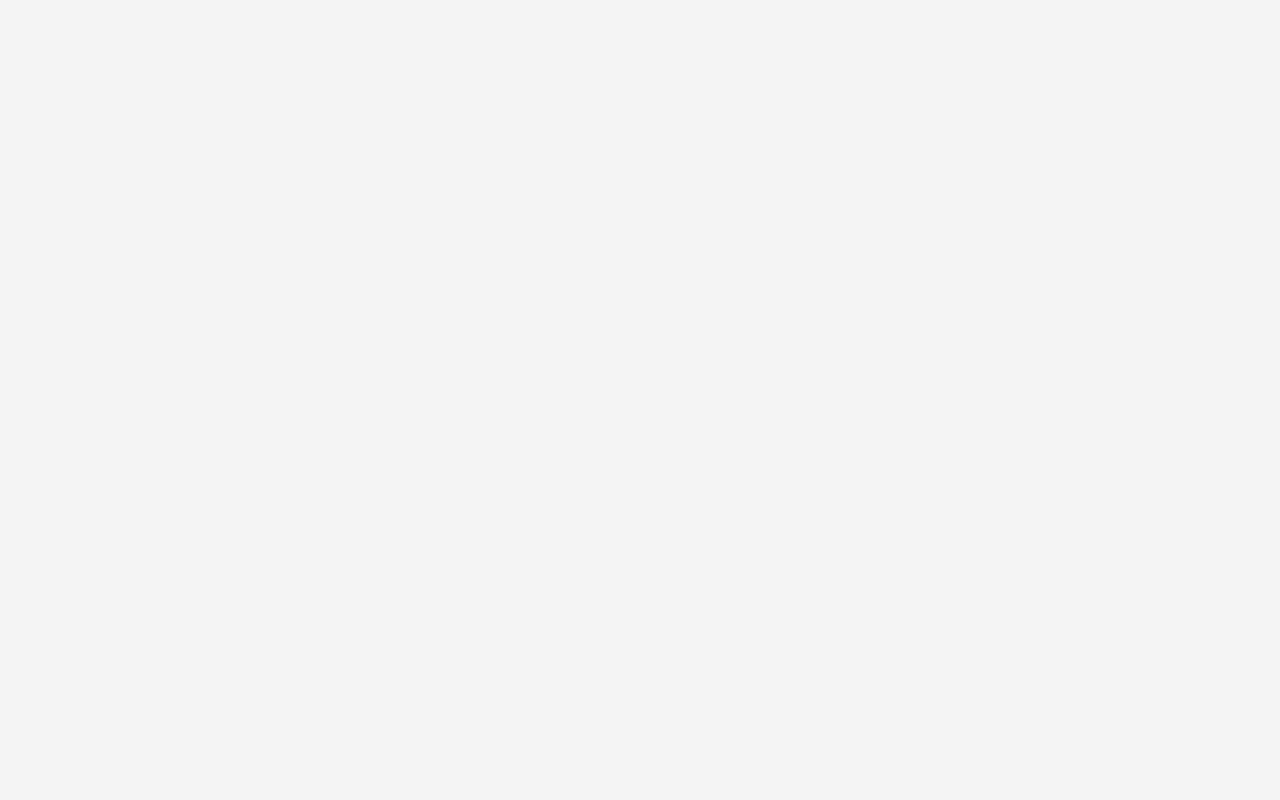
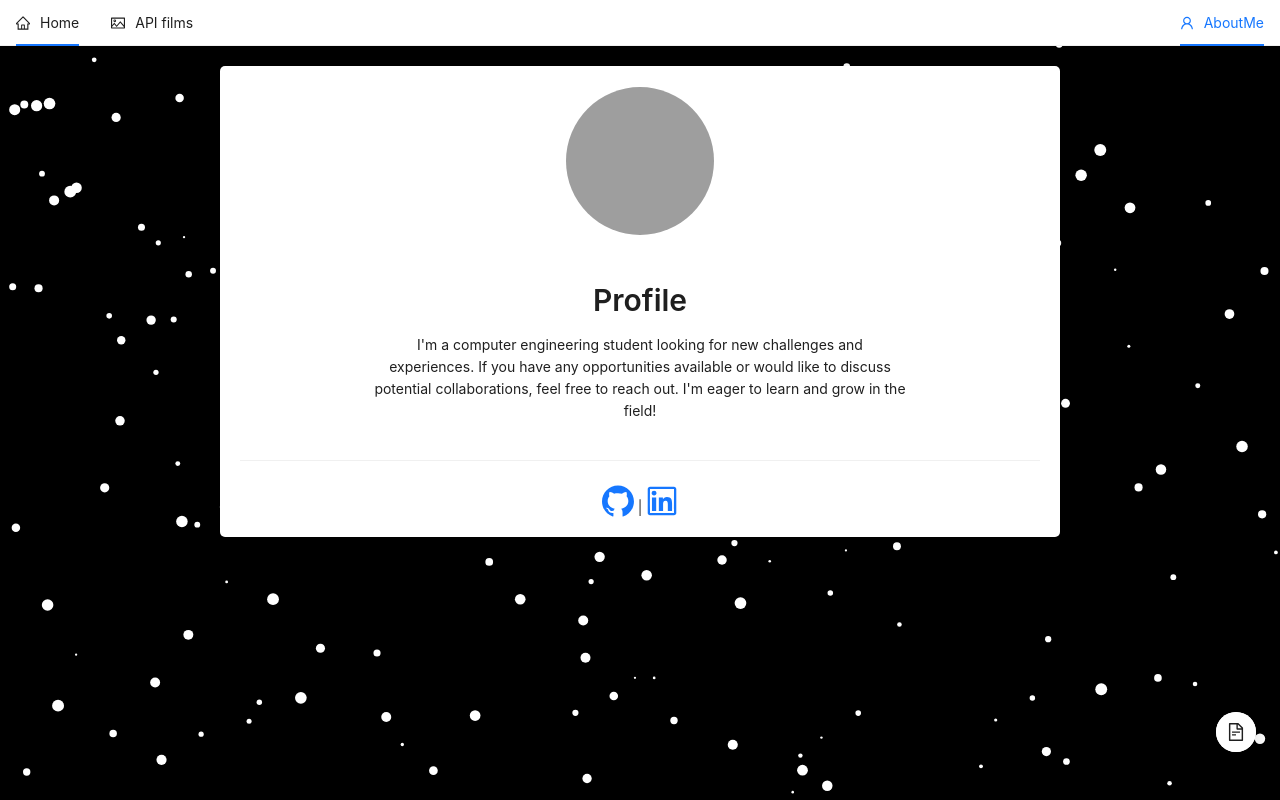
Before and after one commit to JSantosSP/DevJourney, a React (Create React App) app: page /DevJourney/contact in a window 1280 px wide. Before the commit this address had no page. Built offline with nearby package versions, Linux system fonts and the light colour scheme; grey boxes are pictures that could not be loaded.

Commit message:
changeURL

```diff
--- a/package.json
+++ b/package.json
@@ -2,7 +2,7 @@
   "name": "devjourney",
   "version": "0.1.0",
   "private": true,
-  "homepage": "https://jsantossp.github.io/DevJourney/build",
+  "homepage": "https://jsantossp.github.io/DevJourney",
   "dependencies": {
     "@ant-design/icons": "^5.3.7",
     "@testing-library/jest-dom": "^5.17.0",
--- a/src/App.js
+++ b/src/App.js
@@ -12,10 +12,10 @@ function App() {
     <div>
       <Router>
         <Routes>
-          <Route exact path="/DevJourney/build" element={<HomePage/>}/>
-          <Route exact path="/DevJourney/build/contact" element={<ProfilePage/>}/>
-          <Route exact path="/DevJourney/build/apifilm" element={<ApiFilm/>}/>
-          <Route exact path="/DevJourney/build/apifilm/description" element={<ProjectDescription/>}/>
+          <Route exact path="/DevJourney" element={<HomePage/>}/>
+          <Route exact path="/DevJourney/contact" element={<ProfilePage/>}/>
+          <Route exact path="/DevJourney/apifilm" element={<ApiFilm/>}/>
+          <Route exact path="/DevJourney/apifilm/description" element={<ProjectDescription/>}/>
         </Routes>
       </Router>
     </div>
--- a/src/Components/Base/Base.js
+++ b/src/Components/Base/Base.js
@@ -11,7 +11,7 @@ const Base = ({ children }) => {
             <NavBar />
             <ParticleBackground/>
             <main>{children}</main>
-            <Link to="/DevJourney/build/contact"><ButtonCV/></Link>
+            <Link to="/DevJourney/contact"><ButtonCV/></Link>
         </div>
     );
 };
--- a/src/Components/Base/NavBar.js
+++ b/src/Components/Base/NavBar.js
@@ -5,17 +5,17 @@ import { Menu } from 'antd';
 
 const items = [
   {
-    label: <Link to="/DevJourney/build">Home</Link>,
+    label: <Link to="/DevJourney">Home</Link>,
     key: 'home',
     icon: <HomeOutlined />
   },
   {
-    label: <Link to="/DevJourney/build/apifilm">API films</Link>,
+    label: <Link to="/DevJourney/apifilm">API films</Link>,
     key: 'films',
     icon: <PictureOutlined />
   },
   {
-    label: <Link to="/DevJourney/build/contact">AboutMe</Link>,
+    label: <Link to="/DevJourney/contact">AboutMe</Link>,
     key: 'aboutme',
     icon: <UserOutlined />,
     style: { marginLeft: 'auto' }
@@ -27,11 +27,11 @@ const NavBar = () => {
 
   useEffect(() => {
     const path = location.pathname;
-    if (path === '/DevJourney/build') {
+    if (path === '/DevJourney') {
       setCurrent('home');
-    } else if (path === '/DevJourney/build/apifilm') {
+    } else if (path === '/DevJourney/apifilm') {
       setCurrent('films');
-    } else if (path === '/DevJourney/build/contact') {
+    } else if (path === '/DevJourney/contact') {
       setCurrent('aboutme');
     }
   }, [location.pathname]);
--- a/src/Components/GameFilm/GameFilm.js
+++ b/src/Components/GameFilm/GameFilm.js
@@ -61,7 +61,7 @@ const GameFilm = () => {
         Genres: {data.genero}</Paragraph>
       <HangmanGame word={data.original_title} wordList={wordList} image = {data.poster} />
       <Paragraph>
-        This project is a web-based Hangman game where users guess movie titles. The frontend, built with React, fetches movie data from a FastAPI backend, which interacts with a MySQL database. Key components include a Base layout, GameFilm for fetching and displaying data, HangmanGame for managing game logic, and Hangman for visualizing progress. The backend provides endpoints to retrieve random movies and related titles, enabling an interactive user experience with dynamic visual feedback and reload functionality.<br/><Link to='/DevJourney/build/apifilm/description'>More</Link>
+        This project is a web-based Hangman game where users guess movie titles. The frontend, built with React, fetches movie data from a FastAPI backend, which interacts with a MySQL database. Key components include a Base layout, GameFilm for fetching and displaying data, HangmanGame for managing game logic, and Hangman for visualizing progress. The backend provides endpoints to retrieve random movies and related titles, enabling an interactive user experience with dynamic visual feedback and reload functionality.<br/><Link to='/DevJourney/apifilm/description'>More</Link>
       </Paragraph>
       <Button onClick={handleReload}> New Film </Button>
     </div>
```
Also changed, not shown: 7 other files (tests, documents, lock files or other folders).
